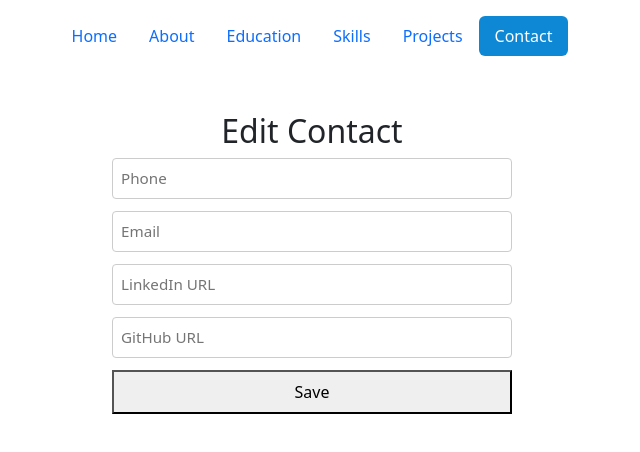
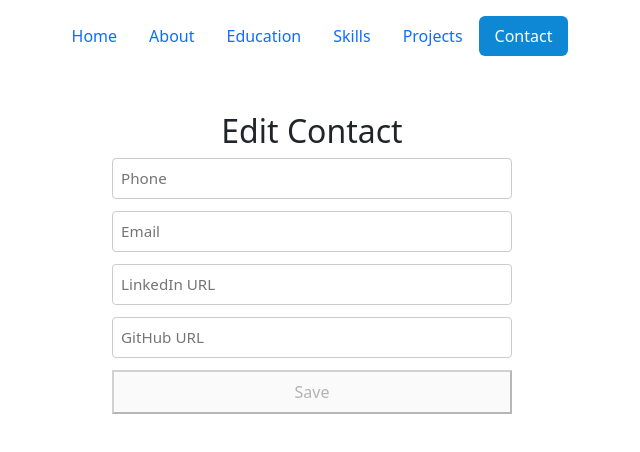
Before and after one commit to Abdalla420/portfolio, an Angular app in the folder portfolio/: page /admin/contact in a window 1280 px wide. Shown: the top 452 px of the page, without its empty margins (328-968 px from the left). Built offline with nearby package versions, Linux system fonts and the light colour scheme; no server answers.

Commit message:
Ad validators to contact, about and education

```diff
--- a/portfolio/src/app/admin/about/about.css
+++ b/portfolio/src/app/admin/about/about.css
@@ -25,3 +25,6 @@ button {
   padding: 8px;
   cursor: pointer;
 }
+.fieldReq {
+  color: red;
+}
--- a/portfolio/src/app/admin/about/about.html
+++ b/portfolio/src/app/admin/about/about.html
@@ -2,6 +2,9 @@
   <h2>Edit About</h2>
   <form [formGroup]="aboutForm" (ngSubmit)="onSubmit()">
     <textarea formControlName="content" placeholder="About content" rows="6"></textarea>
-    <button type="submit">Save</button>
+    @if (aboutForm.get('content')?.invalid && aboutForm.get('content')?.touched) {
+      <p class="fieldReq">this field is required</p>
+    }
+    <button type="submit" [disabled]="aboutForm.invalid">Save</button>
   </form>
 </div>
--- a/portfolio/src/app/admin/about/about.ts
+++ b/portfolio/src/app/admin/about/about.ts
@@ -1,7 +1,7 @@
 import { ChangeDetectorRef, Component, OnInit } from '@angular/core';
 import { AboutService } from '../../core/services/about-service';
 import { IAbout } from '../../core/models/about-model';
-import { FormControl, FormGroup, ReactiveFormsModule } from '@angular/forms';
+import { FormControl, FormGroup, ReactiveFormsModule, Validators } from '@angular/forms';
 
 @Component({
   selector: 'app-about',
@@ -15,7 +15,7 @@ export class About implements OnInit{
 
 
   aboutForm = new FormGroup({
-    content: new FormControl('')
+    content: new FormControl('', [Validators.required])
   })
 
 
--- a/portfolio/src/app/admin/contact/contact.css
+++ b/portfolio/src/app/admin/contact/contact.css
@@ -25,3 +25,6 @@ button {
   padding: 8px;
   cursor: pointer;
 }
+.fieldReq {
+  color: red;
+}
--- a/portfolio/src/app/admin/contact/contact.html
+++ b/portfolio/src/app/admin/contact/contact.html
@@ -2,9 +2,33 @@
   <h2>Edit Contact</h2>
   <form [formGroup]="contactForm" (ngSubmit)="onSubmit()">
     <input formControlName="phone" placeholder="Phone">
+    @if (contactForm.get('phone')?.hasError('required') && contactForm.get('phone')?.touched){
+      <p class="fieldReq">this field is required</p>
+    }
+    @if (contactForm.get('phone')?.hasError('pattern') && contactForm.get('phone')?.touched){
+      <p class="fieldReq">phone must contain only numbers (optional + at the start)</p>
+    }
     <input formControlName="email" placeholder="Email">
+     @if (contactForm.get('email')?.hasError('required') && contactForm.get('email')?.touched){
+      <p class="fieldReq">this field is required</p>
+    }
+    @if (contactForm.get('email')?.hasError('email') && contactForm.get('email')?.touched){
+      <p class="fieldReq">please enter a valid egyptian phone number</p>
+    }
     <input formControlName="linkedinUrl" placeholder="LinkedIn URL">
+     @if (contactForm.get('linkedinUrl')?.hasError('required') && contactForm.get('linkedinUrl')?.touched){
+      <p class="fieldReq">this field is required</p>
+    }
+    @if (contactForm.get('linkedinUrl')?.hasError('pattern') && contactForm.get('linkedinUrl')?.touched){
+      <p class="fieldReq">please enter a valid linkedin url</p>
+    }
     <input formControlName="githubUrl" placeholder="GitHub URL">
-    <button type="submit">Save</button>
+     @if (contactForm.get('githubUrl')?.hasError('required') && contactForm.get('githubUrl')?.touched){
+      <p class="fieldReq">this field is required</p>
+    }
+    @if (contactForm.get('githubUrl')?.hasError('pattern') && contactForm.get('githubUrl')?.touched){
+      <p class="fieldReq">please enter a valid github url</p>
+    }
+    <button type="submit" [disabled]="contactForm.invalid">Save</button>
   </form>
 </div>
--- a/portfolio/src/app/admin/contact/contact.ts
+++ b/portfolio/src/app/admin/contact/contact.ts
@@ -1,5 +1,5 @@
 import { ChangeDetectorRef, Component, OnInit } from '@angular/core';
-import { FormControl, FormGroup, ReactiveFormsModule } from "@angular/forms";
+import { FormControl, FormGroup, ReactiveFormsModule, Validators } from "@angular/forms";
 import { ContactService } from '../../core/services/contact-service';
 import { IContact } from '../../core/models/contact-model';
 
@@ -14,10 +14,19 @@ export class Contact implements OnInit{
   constructor(private _contactService: ContactService, private _cdr: ChangeDetectorRef){}
 
   contactForm = new FormGroup({
-    phone: new FormControl(''),
-    email: new FormControl(''),
-    linkedinUrl: new FormControl(''),
-    githubUrl: new FormControl('')
+    phone: new FormControl('', [
+      Validators.required,
+      Validators.pattern(/^(\+20|0)?1[0125][0-9]{8}$/)
+    ]),
+    email: new FormControl('', [Validators.required, Validators.email]),
+    linkedinUrl: new FormControl('', [
+      Validators.required,
+      Validators.pattern(/^https:\/\/(www\.)?linkedin\.com\/.+$/)
+    ]),
+    githubUrl: new FormControl('', [
+      Validators.required,
+      Validators.pattern(/^https:\/\/(www\.)?github\.com\/.+$/)
+    ])
   })
 
   ngOnInit(): void {
--- a/portfolio/src/app/admin/education/education.css
+++ b/portfolio/src/app/admin/education/education.css
@@ -25,3 +25,6 @@ button {
   padding: 8px;
   cursor: pointer;
 }
+.fieldReq {
+  color: red;
+}
--- a/portfolio/src/app/admin/education/education.html
+++ b/portfolio/src/app/admin/education/education.html
@@ -2,8 +2,17 @@
   <h2>Edit Education</h2>
   <form [formGroup]="educationForm" (ngSubmit)="onSubmit()">
     <input formControlName="school" placeholder="School">
+    @if (educationForm.get('school')?.invalid  && educationForm.get('school')?.touched ){
+      <p class="fieldReq">this field is required</p>
+    }
     <input formControlName="degree" placeholder="Degree">
+    @if (educationForm.get('degree')?.invalid  && educationForm.get('degree')?.touched ){
+      <p class="fieldReq">this field is required</p>
+    }
     <input formControlName="fieldOfStudy" placeholder="Field of Study">
-    <button type="submit">Save</button>
+    @if (educationForm.get('fieldOfStudy')?.invalid  && educationForm.get('fieldOfStudy')?.touched ){
+      <p class="fieldReq">this field is required</p>
+    }
+    <button type="submit" [disabled]="educationForm.invalid">Save</button>
   </form>
 </div>
--- a/portfolio/src/app/admin/education/education.ts
+++ b/portfolio/src/app/admin/education/education.ts
@@ -1,5 +1,5 @@
 import { ChangeDetectorRef, Component, OnInit } from '@angular/core';
-import { FormControl, FormControlName, FormGroup, ReactiveFormsModule } from '@angular/forms';
+import { FormControl, FormControlName, FormGroup, ReactiveFormsModule, Validators } from '@angular/forms';
 import { EducationService } from '../../core/services/education-service';
 import { IEducation } from '../../core/models/education-model';
 
@@ -14,9 +14,9 @@ export class Education implements OnInit{
   constructor(private _educationService: EducationService, private _cdr: ChangeDetectorRef) {}
 
   educationForm = new FormGroup({
-    school: new FormControl(''),
-    degree: new FormControl(''),
-    fieldOfStudy: new FormControl('')
+    school: new FormControl('', [Validators.required]),
+    degree: new FormControl('', [Validators.required]),
+    fieldOfStudy: new FormControl('', [Validators.required])
   })
 
 
```
